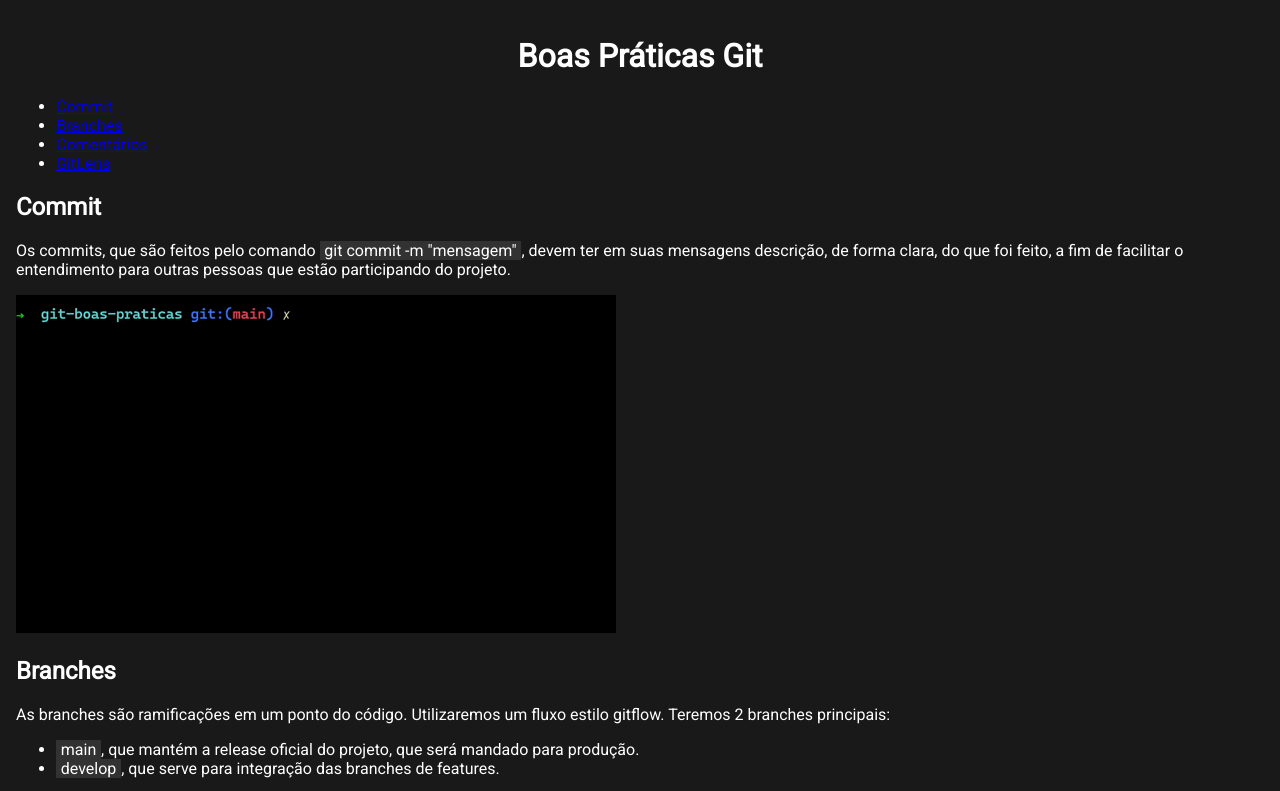
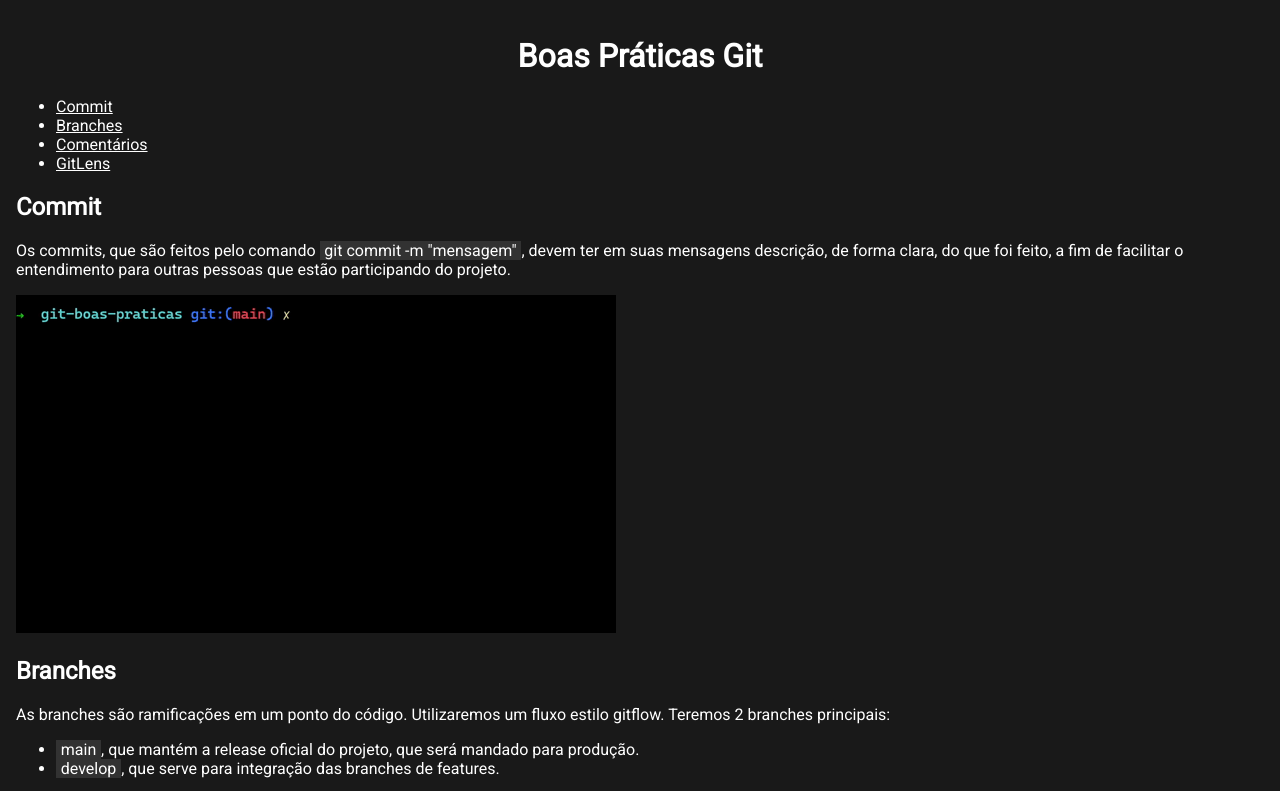
Before and after one commit to phgrund/git-boas-praticas, a website built with Vite: page index.html in a window 1280 px wide. Shown: the top 791 px of the page. Built offline with nearby package versions, Linux system fonts and the light colour scheme.

Commit message:
corrigido cor sumário

```diff
--- a/style.css
+++ b/style.css
@@ -30,9 +30,9 @@ img {
   max-width: 100%;
 }
 
-.summary {
-  color: white;
-  text-decoration: none !important;
+.summary a {
+  color: inherit;
+  text-decoration: underline;
 }
 
 .text-underline {
```
